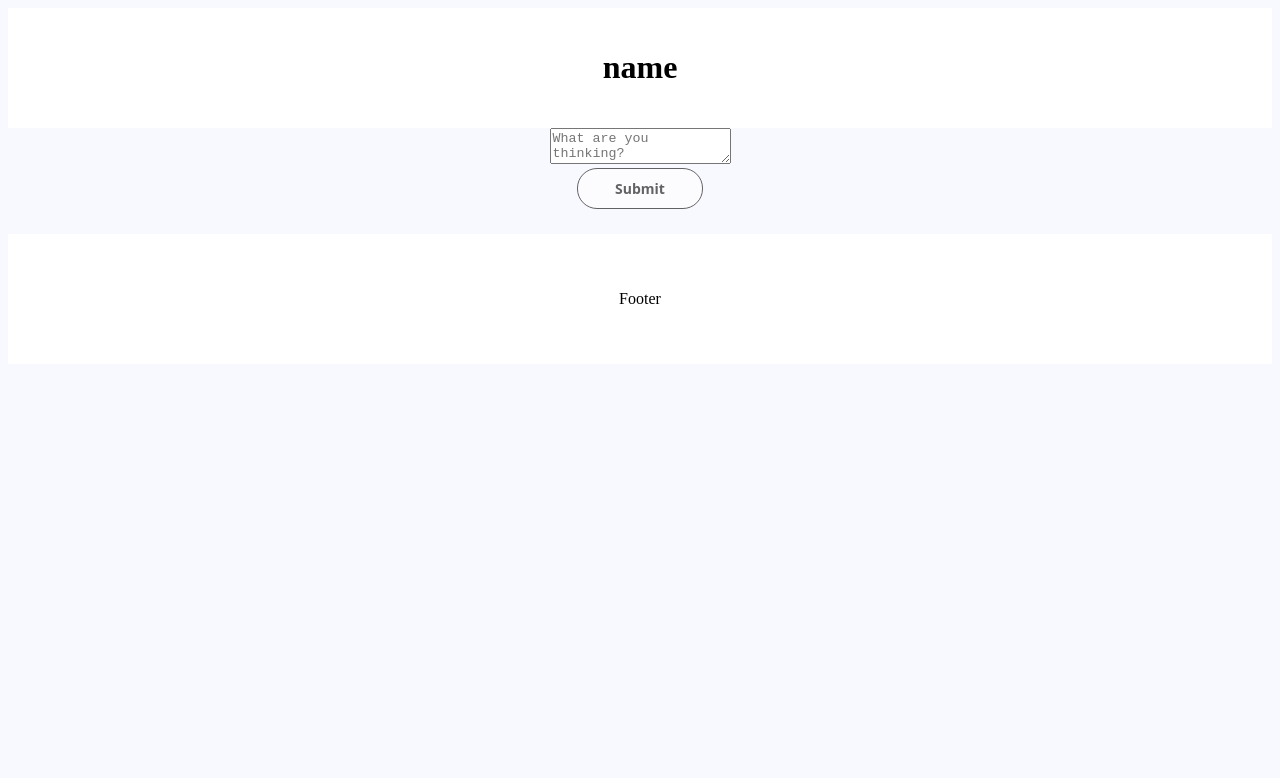
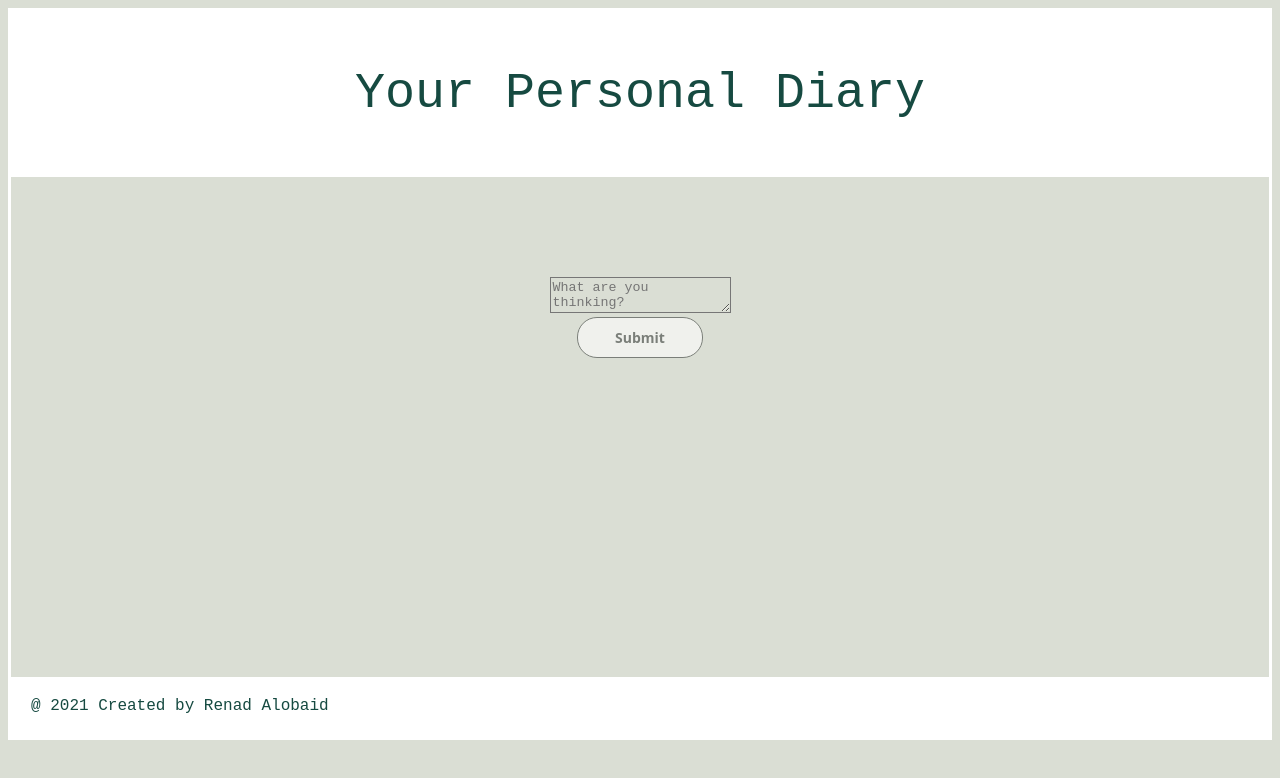
Before and after one commit to Renad-Ahmad/Your-Personal-Diary, a plain HTML site: page index.html in a window 1280 px wide. Drawn offline with Linux system fonts and the light colour scheme.

Commit message:
add style css

```diff
--- a/CSS/style.css
+++ b/CSS/style.css
@@ -1,15 +1,42 @@
 body{
     text-align: center;
-    background-color: GhostWhite;
+    background-color: #DADED4;
+    border: 3px solid #FFFFFF ;
 }
 
+h1{
+    color: #164A41;
+    font-family: "Courier New";
+    font-size: 50px;
+    line-height: 160px;
+    font-weight: normal;
+    margin-bottom: 0px;
+    margin-top: 0px; text-align: center;
+    text-shadow: 0 1px 1px #fff;
+}
 .header {
     background-color: white;
-    padding: 20px;
-    text-align: center;
+    top: 0px;
+    left: 0px;
+    right: 0px;
+    padding: 3px;
   }
 
-  .all-posts p{
+textarea{
+    background-color: #DADED4;
+}
+
+p {
+    color: #7a7c7f;
+    font-size: 25px;
+    font-family: "Libre Baskerville", serif;
+    line-height: 45px;
+    text-align: left;
+    text-shadow: 0 1px 1px #fff;
+    padding-top: 20px;
+}
+
+.all-posts p{
     margin-left: auto;
     margin-right: auto;
     width: 300px;
@@ -19,10 +46,17 @@ body{
     border: 2px solid black;
 }
 
+.center{
+    padding-top: 100px;
+    height: 400px;
+    background-color: #DADED4;
+    overflow: auto;
+}
+
 input[type=button], input[type=submit]{
-    border: 1px solid black;
+    border: 1px solid #3C403D;
     background-color: white;
-    color: black;
+    color: #3C403D;
     font-size: 14px;
     width: 10%;
     font-weight: bold;
@@ -41,12 +75,22 @@ input[type=button]:hover, input[type=submit]:hover {
     opacity: 1
 }
 
+
 small{
     white-space: pre;
+    font-family: "Libre Baskerville", serif;
+    color: #a5aaa7;
 }
 
 .footer {
+    color: #164A41;
+    font-family: "Courier New";
     background-color: white;
-    padding: 40px;
-    text-align: center;
-  }
+    height: 20px;
+    bottom: 10px;
+    left: 0px;
+    right: 0px;
+    margin-bottom: 0px;
+    padding: 20px;
+    text-align: left;
+}
--- a/JS/main.js
+++ b/JS/main.js
@@ -1,9 +1,9 @@
 const form = document.getElementById("my-form");
 const allPosts = document.getElementsByClassName("all-posts");
-// const date = Date().slice(0,21);
 
 function add(){
   const date = Date().slice(0,21);
+
     for(let i = 0; i < form.elements.length; i++){
        let e = form.elements[i];
 
--- a/index.html
+++ b/index.html
@@ -11,7 +11,7 @@
 <body>
 
     <header class="header" >
-        <h1>name</h1>
+        <h1>Your Personal Diary</h1>
     </header>
 
     <section class="center">
@@ -23,8 +23,9 @@
             <input type="submit"/>
         </form>
     </section>
+
     <footer class="footer">
-        <p>Footer</p>
+        @ 2021 Created by Renad Alobaid
     </footer>
             <!-- <label for="file-ip-1">
               <img id="file-ip-1-preview" src="https://i.ibb.co/ZVFsg37/default.png">
```
